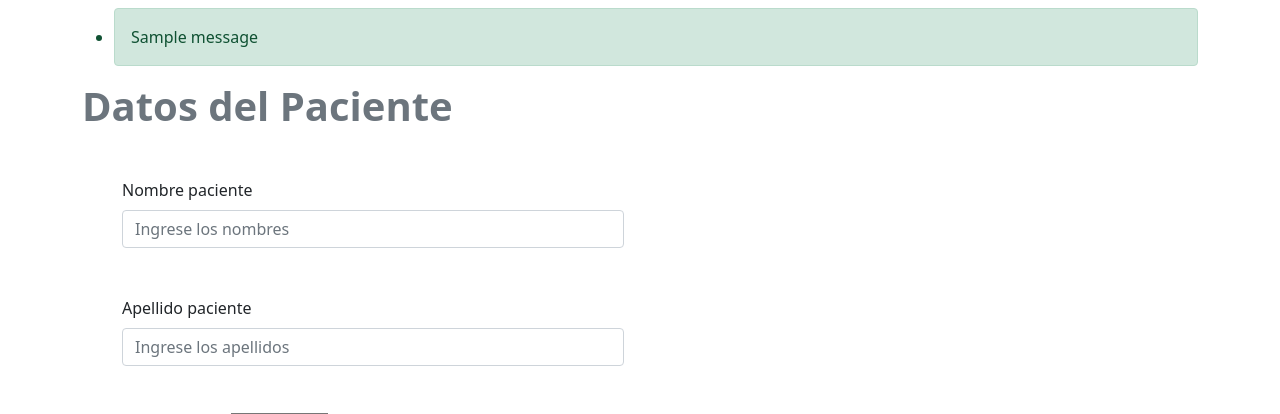
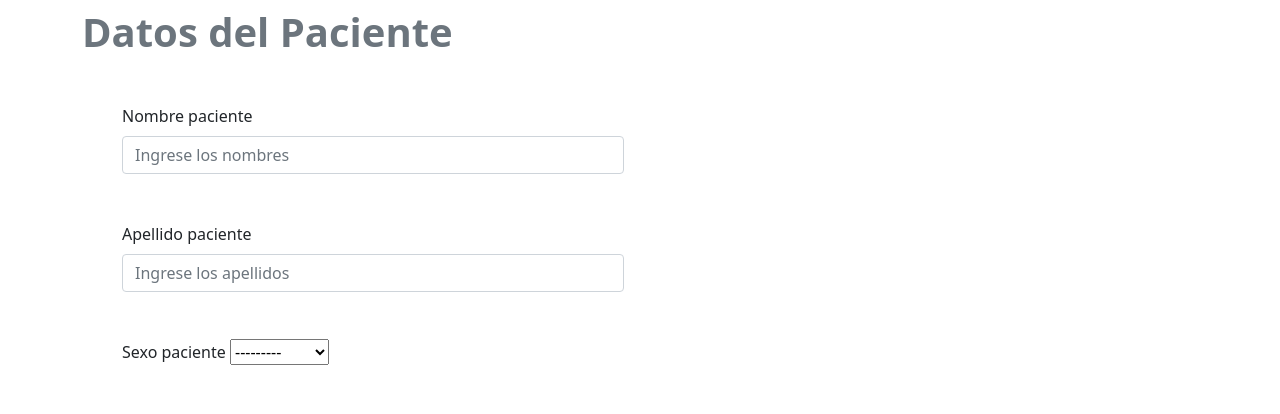
Before and after one commit to code-geeks-dsi/sistema_clinico_medico, a Django app: page /expediente/paciente/datos in a window 1280 px wide. Shown: the part 56-470 px from the top of the page. Run offline with Django 3.2, Linux system fonts and the light colour scheme; tables that the repository leaves empty hold one stand-in row (values such as "Sample post"); one stand-in notice (Sample message) is shown; parts of the project's set-up code (start-up, migrations or seed data) failed here and were passed over; some libraries are stand-ins or nearby versions.

Commit message:
Cambio de mensajes

```diff
--- a/modulo_expediente/templates/datosdelPaciente.html
+++ b/modulo_expediente/templates/datosdelPaciente.html
@@ -10,13 +10,6 @@
 
 <body>
 <div class="container py-2 rounded">
-    {% if messages %}
-      <ul class="messages">
-          {% for message in messages %}
-          <li{% if message.tags %} class="alert alert-success"{% endif %}>{{ message }}</li>
-          {% endfor %}
-      </ul>
-    {% endif %}
   <div class="row g-0">
     <h1 class="fw-bold text-secondary">Datos del Paciente</h1>
         <form class="px-4" method="POST">
```
